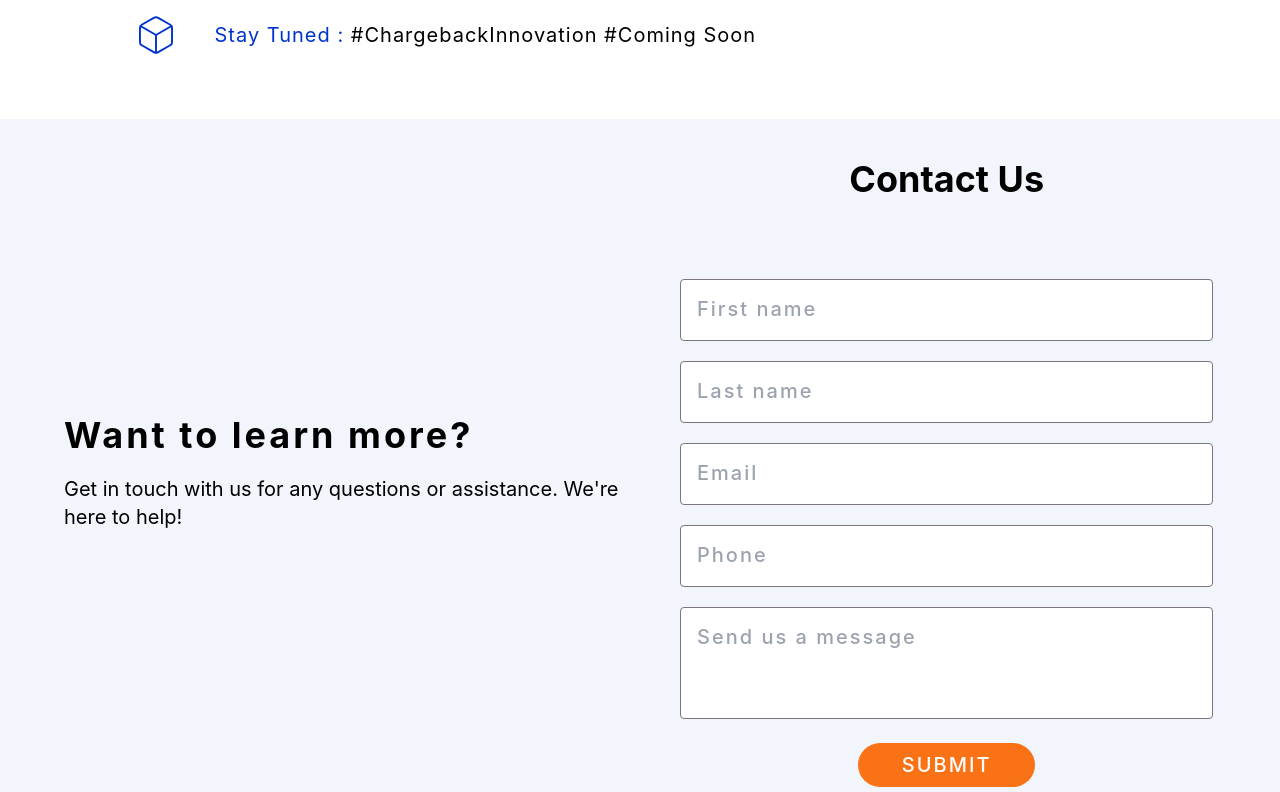
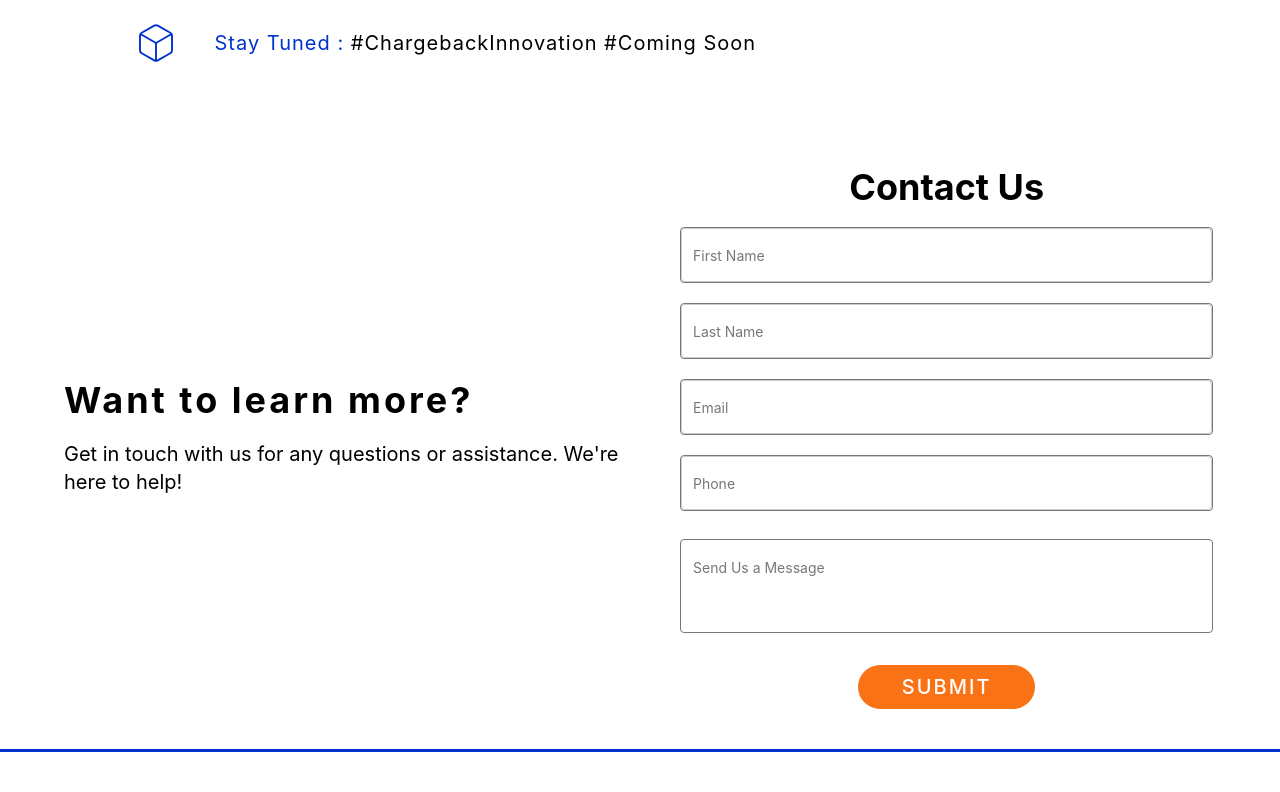
Before and after one commit to KrishnaSaiChaitanya/vrezolve, a React (Create React App) app: page /disputz in a window 1280 px wide. Shown: the part 968-1760 px from the top of the page. Built offline with nearby package versions, Linux system fonts and the light colour scheme.

Commit message:
updated css for 1200px screen size

```diff
--- a/src/App.css
+++ b/src/App.css
@@ -34,45 +34,90 @@ p {
 /* Default styles */
 
 /* Media queries for different screen sizes */
-@media screen and (min-width: 768px) {
-  /* Adjust width for tablets */
-  /* #hero-image {
-    width: 80%;
-  } */
+
+@media screen and (min-width: 1200px) and (max-width: 1400px) {
+  /* Adjust width for small desktops */
+  #hero-section {
+    max-width: 1100px;
+    margin: auto;
+    gap: 90px;
+  }
+  #section-image {
+    width: 400px;
+    margin: auto;
+  }
 }
 
-@media screen and (min-width: 1300px) and (max-width: 1799px) {
+@media screen and (min-width: 1400px) and (max-width: 1799px) {
   /* Adjust width for small desktops */
-  #hero-image {
-    max-width: 550px;
-    padding: 15px;
-  }
-  #home-image {
-    max-width: 550px;
-    padding: 15px;
-    margin: auto;
-  }
   #hero-section {
     max-width: 1200px;
     margin: auto;
     gap: 120px;
   }
+  #section-image {
+    width: 500px;
+    margin: auto;
+  }
 }
 
 @media screen and (min-width: 1800px) {
   /* Adjust width for large desktops */
-  #hero-image {
-    width: 640px;
-    padding: 15px;
-  }
-  #home-image {
-    max-width: 640px;
-    padding: 15px;
-    margin: auto;
-  }
   #hero-section {
     max-width: 1280px;
     margin: auto;
     gap: 160px;
   }
+  #section-image {
+    width: 500px;
+    margin: auto;
+  }
 }
+
+.form-group {
+  position: relative;
+  margin-bottom: 8px;
+}
+.form-group input {
+  width: 100%;
+  padding: 10px;
+  border: 1px solid #ccc;
+  border-radius: 4px;
+  font-size: 16px;
+  transition: border-color 0.3s ease;
+}
+
+.form-group label {
+  position: absolute;
+  left: 12px;
+  top: 12px;
+  font-size: 14px;
+  color: #777;
+  transition: top 0.3s ease, font-size 0.3s ease, color 0.3s ease;
+}
+.form-group input:focus {
+  border-color: #007bff;
+  outline: none;
+}
+.form-group input:focus + label,
+.form-group input:not(:placeholder-shown) + label {
+  top: -15px;
+  font-size: 12px;
+  color: #007bff;
+  background-color: #ffffff;
+  padding: 0 4px;
+  border-radius: 4px;
+  left: 8px;
+}
+.submit-button {
+  display: block;
+  width: 100%;
+  padding: 10px;
+  background-color: #007bff;
+  color: #ffffff;
+  border: none;
+  border-radius: 4px;
+  font-size: 16px;
+  cursor: pointer;
+  transition: background-color 0.3s ease;
+}
--- a/src/components/ContactSection.js
+++ b/src/components/ContactSection.js
@@ -3,7 +3,7 @@ import React from "react";
 function ContactSection() {
   return (
     <>
-      <div className=" hidden md:block bg-[#f2f5fc]">
+      <div className=" hidden md:block ">
         <div className="flex gap-5 max-md:flex-col max-md:gap-0 max-md:">
           <div className="flex flex-col w-6/12 max-md:ml-0 max-md:w-full">
             <div className="flex flex-col items-start pl-16 self-stretch my-auto max-md:mt-10 max-md:max-w-full">
@@ -16,7 +16,7 @@ function ContactSection() {
               </div>
             </div>
           </div>
-          <div className="flex bg-[#f2f5fc] flex-col ml-5 md:mt-[40px] mt-6   w-5/12 max-md:ml-0 max-md:w-full">
+          <div className="flex  flex-col ml-5 md:mt-[40px] mt-6   w-5/12 max-md:ml-0 max-md:w-full">
             {/* <div className="flex px-5 flex-col grow text-base tracking-wider leading-8 whitespace-nowrap text-zinc-500 max-md:mt-10 max-md:max-w-full">
               <div className="flex flex-col ml-20 max-w-full text-5xl font-bold text-center text-black leading-[80.16px] tracking-[2.4px] w-[383px] max-md:mt-10 sm:mt-5 max-md:mr-2.5 max-md:text-4xl mb-[50px]">
                 <div className="max-md:text-4xl ">Contact Us</div>{" "}
@@ -68,40 +68,34 @@ function ContactSection() {
                 Contact Us
               </div>
 
-              <div className="justify-center bg-white mt-20 items-start py-3.5 pr-16 pl-4 rounded border border-solid border-[color:var(--M3-sys-light-outline,#79747E)] max-md:pr-5 max-md:max-w-full">
+              <div class="form-group justify-center  items-start mt-5 rounded border border-solid border-[color:var(--M3-sys-light-outline,#79747E)]">
+                <input type="text" placeholder=" " id="first-name" />
+                <label for="first-name">First Name</label>
+              </div>
+
+              <div class="form-group justify-center  items-start mt-3 rounded border border-solid border-[color:var(--M3-sys-light-outline,#79747E)]">
+                <input type="text" placeholder=" " id="last-name" />
+                <label for="last-name">Last Name</label>
+              </div>
+              <div class="form-group justify-center  items-start mt-3 rounded border border-solid border-[color:var(--M3-sys-light-outline,#79747E)]">
+                <input type="text" placeholder=" " id="email" />
+                <label for="email">Email</label>
+              </div>
+              <div class="form-group justify-center  items-start mt-3 rounded border border-solid border-[color:var(--M3-sys-light-outline,#79747E)]">
+                <input type="text" placeholder=" " id="phone" />
+                <label for="phone">Phone</label>
+              </div>
+              <div
+                class="form-group justify-center items-start mt-5 rounded border border-solid border-[color:var(--M3-sys-light-outline,#79747E)]"
+                style={{ padding: "20px" }}
+              >
                 <input
                   type="text"
-                  placeholder="First name"
-                  className="placeholder-gray-400 text-black text-xl font-medium leading-5 tracking-[2px] outline-none bg-transparent w-full"
+                  placeholder=" "
+                  id="message"
+                  style={{ border: "0px" }}
                 />
-              </div>
-              <div className="justify-center bg-white items-start mt-5 py-3.5 pr-16 pl-4 rounded border border-solid border-[color:var(--M3-sys-light-outline,#79747E)] max-md:pr-5 max-md:max-w-full">
-                <input
-                  type="text"
-                  placeholder="Last name"
-                  className="placeholder-gray-400  text-black text-xl font-medium leading-5 tracking-[2px] outline-none bg-transparent w-full"
-                />
-              </div>
-              <div className="justify-center bg-white items-start mt-5 py-3.5 pr-16 pl-4 rounded border border-solid border-[color:var(--M3-sys-light-outline,#79747E)] max-md:pr-5 max-md:max-w-full">
-                <input
-                  type="text"
-                  placeholder="Email"
-                  className="placeholder-gray-400 text-black text-xl font-medium leading-5 tracking-[2px] outline-none bg-transparent w-full"
-                />
-              </div>
-              <div className="justify-center bg-white items-start mt-5 py-3.5 pr-16 pl-4 rounded border border-solid border-[color:var(--M3-sys-light-outline,#79747E)] max-md:pr-5 max-md:max-w-full">
-                <input
-                  type="text"
-                  placeholder="Phone"
-                  className="placeholder-gray-400 text-black text-xl font-medium leading-5 tracking-[2px] outline-none bg-transparent w-full"
-                />
-              </div>
-              <div className="justify-center bg-white items-start mt-5 pb-16 pt-3.5 pr-12 pl-4 rounded border border-solid border-[color:var(--M3-sys-light-outline,#79747E)] max-md:pr-5 max-md:max-w-full">
-                <input
-                  type="text"
-                  placeholder="Send us a message"
-                  className="placeholder-gray-400 text-black text-xl font-medium leading-5 tracking-[2px] outline-none bg-transparent w-full"
-                />
+                <label for="name">Send Us a Message</label>
               </div>
               <div className="justify-center self-center px-11 py-1.5 mt-6 text-xl font-medium leading-8 text-center text-white whitespace-nowrap bg-orange-500 rounded-[100px] tracking-[2px] max-md:px-5">
                 SUBMIT
--- a/src/components/ExpertConsultation.js
+++ b/src/components/ExpertConsultation.js
@@ -24,7 +24,7 @@ const ExpertConsultation = (props) => {
         Talk to an Expert
       </button> */}
 
-      <button className="justify-center self-start px-7 py-1.5 mt-6 text-base font-medium text-center text-white whitespace-nowrap bg-orange-500 rounded-[100px] max-md:px-5 transition-transform duration-300 transform hover:scale-105">
+      <button className="justify-center self-start px-7 py-1.5 mt-6 text-base font-medium text-center text-white whitespace-nowrap bg-orange-500 rounded-[100px] max-md:px-5 transition-transform duration-300 transform hover:scale-105 cursor-pointer">
         TALK TO AN EXPERT
       </button>
       <div class="relative overflow-hidden w-full max-w-full mt-16 aspect-w-2 aspect-h-1 group">
--- a/src/components/LoginNavbar.js
+++ b/src/components/LoginNavbar.js
@@ -153,7 +153,7 @@ function LoginNavbar() {
               Home
             </Link>
             <div
-              className={`leading-[150%] ${
+              className={`leading-[150%] cursor-pointer ${
                 location.pathname.includes("/solutions")
                   ? "text-[#0033cc] cursor-pointer"
                   : ""
@@ -195,7 +195,7 @@ function LoginNavbar() {
               Contact Us
             </Link>
           </div>
-          <div className="justify-center px-6 py-1.5 my-auto text-base text-white whitespace-nowrap bg-orange-500 rounded-[100px] max-md:px-5">
+          <div className="justify-center px-6 py-1.5 my-auto text-base text-white whitespace-nowrap bg-orange-500 rounded-[100px] max-md:px-5 cursor-pointer">
             GET IN TOUCH
           </div>
         </div>
--- a/src/components/hero/AlertzHero.js
+++ b/src/components/hero/AlertzHero.js
@@ -3,7 +3,7 @@ import * as React from "react";
 function AlertzHero(props) {
   return (
     <>
-      <div className=" max-w-full w-[1200px] max-md:mt-10">
+      <div className=" max-w-full w-[1200px] ">
         <div
           className="flex gap-5 max-md:flex-col max-md:gap-0 max-md:"
           id="hero-section"
@@ -13,6 +13,7 @@ function AlertzHero(props) {
               alt="vrezolve"
               loading="lazy"
               src="../images/alertz/1.png"
+              // id="section-image"
               className="w-[500px] m-auto"
             />
           </div>
--- a/src/components/hero/DisputszHero.js
+++ b/src/components/hero/DisputszHero.js
@@ -13,7 +13,8 @@ function DisputszHero() {
               alt="vrezolve"
               loading="lazy"
               src="../images/dispute-hero.svg"
-              className="w-[500px] m-auto"
+              id="section-image"
+              // className="w-[500px] m-auto"
             />
           </div>
           <div className="flex flex-col items-stretch ml-5 w-[54%] max-md:ml-0 max-md:w-full">
@@ -43,7 +44,7 @@ function DisputszHero() {
                   for a more streamlined and automated experience.
                 </span>
               </div>
-              <div className="mt-16 text-4xl font-bold tracking-widest leading-5 text-[#0033cc] max-md:mt-10 max-md:max-w-full">
+              <div className="mt-10 text-4xl font-bold tracking-widest leading-5 text-[#0033cc] max-md:mt-10 max-md:max-w-full">
                 COMING SOON
               </div>
 
--- a/src/components/hero/HomeHero.js
+++ b/src/components/hero/HomeHero.js
@@ -49,7 +49,7 @@ function HomeHero() {
               management and beyond, we empower your digital landscape for
               unparalleled success.
             </div>
-            <div className="justify-center self-start px-7 py-1.5 mt-6 text-base font-medium text-center text-white whitespace-nowrap bg-orange-500 rounded-[100px] max-md:px-5">
+            <div className="justify-center self-start px-7 py-1.5 mt-6 text-base font-medium text-center text-white whitespace-nowrap bg-orange-500 rounded-[100px] max-md:px-5 cursor-pointer">
               LEARN MORE
             </div>
           </div>
@@ -58,7 +58,8 @@ function HomeHero() {
           <img
             loading="lazy"
             srcSet="../images/home/hero.png"
-            className="w-[500px]"
+            // className="w-[500px]"
+            id="section-image"
           />
         </div>
       </div>
--- a/src/components/hero/RewardzHero.js
+++ b/src/components/hero/RewardzHero.js
@@ -13,7 +13,8 @@ function RewardzHero() {
               alt="vrezolve"
               loading="lazy"
               src="../images/rewardz-hero.svg"
-              className="w-[500px] m-auto"
+              id="section-image"
+              // className="w-[500px] m-auto"
             />
           </div>
           <div className="flex flex-col items-stretch ml-5 w-[54%] max-md:ml-0 max-md:w-full">
--- a/src/pages/Alertz.js
+++ b/src/pages/Alertz.js
@@ -9,7 +9,7 @@ function Alertz() {
   return (
     <>
       <div className="flex flex-col md:flex hidden sm:block">
-        <div className="flex flex-col items-center py-12 bg-white">
+        <div className="flex flex-col items-center py-[40px] bg-white">
           <AlertzHero />
           <div className="flex justify-center items-center self-stretch mt-[40px]   py-[40px] w-full bg-[#f2f5fc]  max-md:max-w-full">
             <div
@@ -61,7 +61,8 @@ function Alertz() {
                     alt="vrezolve"
                     loading="lazy"
                     srcSet="../images/alertz/section-1.svg"
-                    className="w-[500px] m-auto"
+                    id="section-image"
+                    // className="w-[500px] m-auto"
                   />
                 </div>
               </div>
@@ -271,7 +272,8 @@ function Alertz() {
                   alt="vrezolve"
                   loading="lazy"
                   srcSet="../images/alertz/1.svg"
-                  className="w-[500px] m-auto"
+                  id="section-image"
+                  // className="w-[500px] m-auto"
                 />
               </div>
             </div>
@@ -286,7 +288,8 @@ function Alertz() {
                   alt="vrezolve"
                   loading="lazy"
                   srcSet="../images/alertz/2.svg"
-                  className="w-[500px] m-auto"
+                  id="section-image"
+                  // className="w-[500px] m-auto"
                 />
               </div>
               <div className="flex flex-col w-6/12 max-md:ml-0 max-md:w-full">
@@ -415,7 +418,8 @@ function Alertz() {
                   alt="vrezolve"
                   loading="lazy"
                   srcSet="../images/alertz/3.svg"
-                  className="w-[500px] m-auto"
+                  id="section-image"
+                  // className="w-[500px] m-auto"
                 />
               </div>
             </div>
--- a/src/pages/Home.js
+++ b/src/pages/Home.js
@@ -36,7 +36,7 @@ function Home() {
                   alt="vrezolve"
                   loading="lazy"
                   srcSet="../images/home/5.svg"
-                  className="w-[500px] m-auto"
+                  id="section-image"
                 />
               </div>
               <div className="flex flex-col ml-5 w-6/12 max-md:ml-0 max-md:w-full">
@@ -65,7 +65,7 @@ function Home() {
                   <div className="max-md:max-w-full">
                     Real - Time Fraud Alerts
                   </div>
-                  <div className="justify-center self-start px-7 py-1.5 mt-6 text-base font-medium text-center text-white whitespace-nowrap bg-orange-500 rounded-[100px] max-md:px-5">
+                  <div className="justify-center self-start px-7 py-1.5 mt-6 text-base font-medium text-center text-white whitespace-nowrap bg-orange-500 rounded-[100px] max-md:px-5 cursor-pointer">
                     LEARN MORE
                   </div>
                 </div>
@@ -105,7 +105,7 @@ function Home() {
                     alt="vrezolve"
                     loading="lazy"
                     srcSet="../images/home/8.svg"
-                    className="w-[500px] m-auto"
+                    id="section-image"
                   />
                 </div>
               </div>
@@ -123,7 +123,7 @@ function Home() {
                   alt="vrezolve"
                   loading="lazy"
                   srcSet="../images/home/6.svg"
-                  className="w-[500px] m-auto"
+                  id="section-image"
                 />
               </div>{" "}
               <div className="flex flex-col ml-5 w-6/12 max-md:ml-0 max-md:w-full">
@@ -155,7 +155,7 @@ function Home() {
                   <div className="max-md:max-w-full">
                     Case Management and Case closure
                   </div>
-                  <div className="justify-center self-start px-7 py-1.5 mt-6 text-base font-medium text-center text-white whitespace-nowrap bg-orange-500 rounded-[100px] max-md:px-5">
+                  <div className="justify-center self-start px-7 py-1.5 mt-6 text-base font-medium text-center text-white whitespace-nowrap bg-orange-500 rounded-[100px] max-md:px-5 cursor-pointer">
                     LEARN MORE
                   </div>
                 </div>
@@ -199,7 +199,7 @@ function Home() {
                       alt="vrezolve"
                       loading="lazy"
                       srcSet="../images/home/9.svg"
-                      className="w-[500px] m-auto"
+                      id="section-image"
                     />
                   </div>
                 </div>
```
